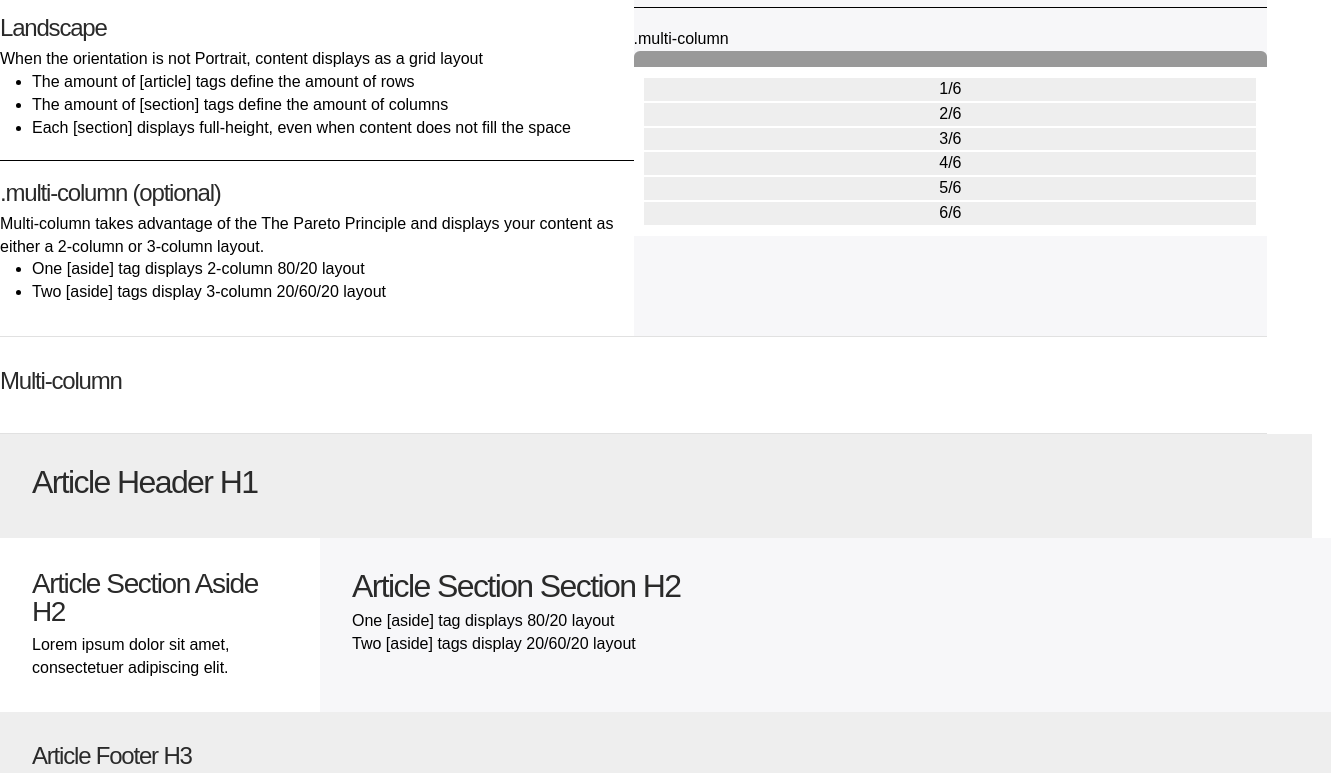
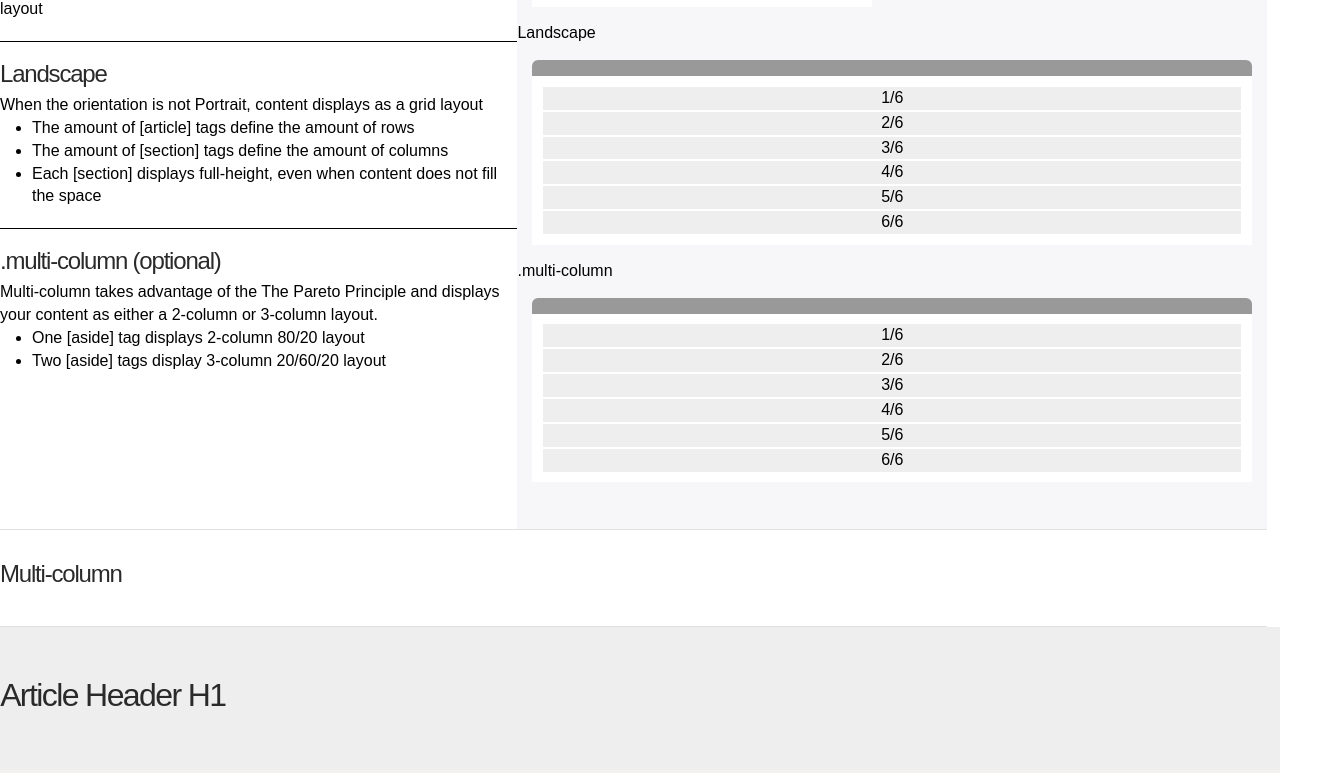
Before and after one commit to ionlyseespots/visualcodedesignsystem, a plain HTML site: page index.html in a window 1280 px wide. Shown: the part 5026-5799 px from the top of the page, 1331 px wide, since content can reach past the window. Drawn offline with Linux system fonts and the light colour scheme.

Commit message:
nickels and dimes

```diff
--- a/index.html
+++ b/index.html
@@ -24,7 +24,8 @@ body {
     -ms-flex-direction: column;
     min-width: calc(100vw - 1vw);
     min-height: calc(100vh - 1vh);
-    overflow-x: hidden;}
+    overflow-x: hidden;
+}
 body > header {
     width:calc(100vw - 1vw);
     display: -webkit-box;
@@ -254,6 +255,7 @@ pre {
     border-radius: 6px 6px 0 0;
     border-top: 1em solid #999999;
     padding: 0.618em;
+    margin: 15px;
 
 }
 
@@ -266,15 +268,20 @@ code {
     white-space: pre-wrap;
 }
 
-.landscape-gui {    display: flex;}
-.window-gui section {padding: 0;width: auto;}
+.portrait-gui {width: 320px;}
+.landscape-gui {
+width: 700px;}
+.multi-column-gui {width: 700px;}
+.window-gui section {padding: 0;}
 .window-gui p {  background-color: #eee;
     border: 1px solid #fff;text-align: center;}
-.multi-column header, .multi-column footer {background-color:#EEEEEE;padding: 2.5vw 0 2.5vw 2.5vw;}
-.multi-column section {background-color:#F4F2F0;padding: 0;}
-.multi-column section section {background-color:#F7F7F9;padding: 2.5vw;}
-.multi-column aside {background-color: #fff; padding: 2.5vw;}
-.multi-column footer {padding: 2.5vw; ;}
+
+
+.multi-column header, .multi-column footer {background-color:#EEEEEE;}
+.multi-column section {background-color:#F4F2F0;}
+.multi-column section section {background-color:#F7F7F9;}
+.multi-column aside {background-color: #fff; }
+.multi-column footer {}
 .highlight {background-color: #f7f7f9;}
 </style>
 
@@ -630,7 +637,7 @@ code {
             <div style="background-color:#9B3B09; height: 50px; padding: 0; width: 80%;float: right;">
             </div>
         </div>
-        <div style="padding-lefT: 0; padding-right: 0;margin-bottom: 15px; float: left;width: 20%;">
+        <div>
             <p class="text-info">Portrait</p>
             <div class="window-gui portrait-gui">
                 <section><p>1/6</p></section>
@@ -641,7 +648,7 @@ code {
                 <section><p>6/6</p></section>
             </div>
         </div>
-        <div style="padding-lefT: 0; padding-right: 0;margin-bottom: 15px;float: right;width: 60%;">
+        <div>
             <p class="text-info">Landscape</p>
             <div class="window-gui landscape-gui">
                 <section><p>1/6</p></section>
@@ -652,8 +659,7 @@ code {
                 <section><p>6/6</p></section>
             </div>
         </div>
-        <hr />
-        <div style="padding-lefT: 0; padding-right: 0;margin-bottom: 15px;">
+        <div>
             <p class="text-info">.multi-column</p>
             <div class="window-gui multi-column-gui">
                 <section><p>1/6</p></section>
```
Also changed, not shown: vcds.html (+2 -1 lines).
